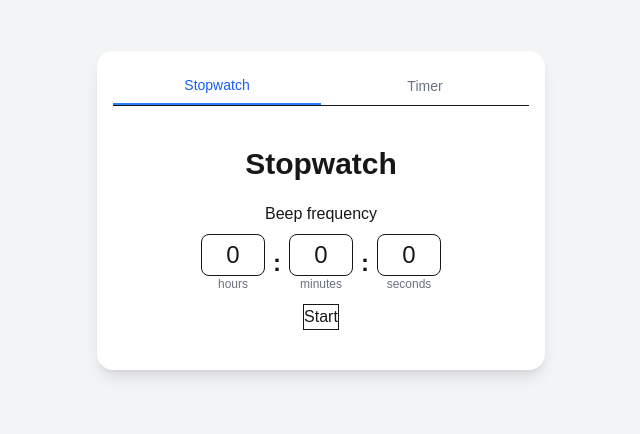
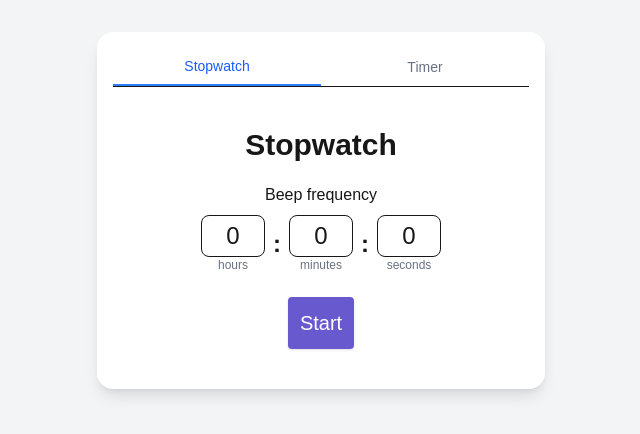
Before and after one commit to sahars03/beep-stopwatch-timer, a Next.js app: page / in a window 1280 px wide. Shown: the part 190-624 px from the top of the page, without its empty margins (319-959 px from the left). Built offline with nearby package versions, Linux system fonts and the light colour scheme.

Commit message:
Timer glitch

```diff
--- a/app/page.tsx
+++ b/app/page.tsx
@@ -12,6 +12,8 @@ type Time = {
 };
 
 export default function Home() {
+
+
 
   const [activeTab, setActiveTab] = useState("Stopwatch");
 
@@ -74,8 +76,7 @@ export default function Home() {
               });
               router.push("/run");
             }}
-            className="border"
-          >
+             className="mt-3 p-3 text-xl text-white bg-[#6959cf] hover:bg-[#7a6adf] rounded shadow">
             Start
           </button>
             </div>
@@ -105,8 +106,7 @@ export default function Home() {
                   });
                   router.push("/run");
                 }}
-            className="border"
-              >
+             className="mt-3 p-3 text-xl text-white bg-[#6959cf] hover:bg-[#7a6adf] rounded shadow">
                 Start
               </button>
 
--- a/app/run/page.tsx
+++ b/app/run/page.tsx
@@ -33,11 +33,16 @@ export default function RunPage() {
 
         const handlePause = () => {
     setIsPaused((prev) => !prev); // toggle
+    console.log("again, total seconds:", totalSeconds % 60);
+        console.log("again, raw seconds:", rawSeconds);
+
 };
 
     const handleStop = () => {
         setIsPaused(true); // freeze
     setElapsedTotal(0);       // reset main clock
+    console.log("total seconds:", totalSeconds % 60);
+    console.log("raw seconds:", rawSeconds);
 
     };
 
@@ -155,7 +160,7 @@ className="h-full bg-blue-500"                style={{ width: `${progress}%` }}
 
         {/* Seconds */}
         <div className="flex flex-col items-center">
-          <p className="w-16 text-center text-5xl rounded-lg py-1">{rawSeconds >= 60 ? 0 : totalSeconds % 60}</p>
+          <p className="w-16 text-center text-5xl rounded-lg py-1">{totalSeconds % 60}</p>
           <span className="text-m text-gray-500">seconds</span>
         </div>
       </div>
```
Also changed, not shown: 2 other files (tests, documents, lock files or other folders).
